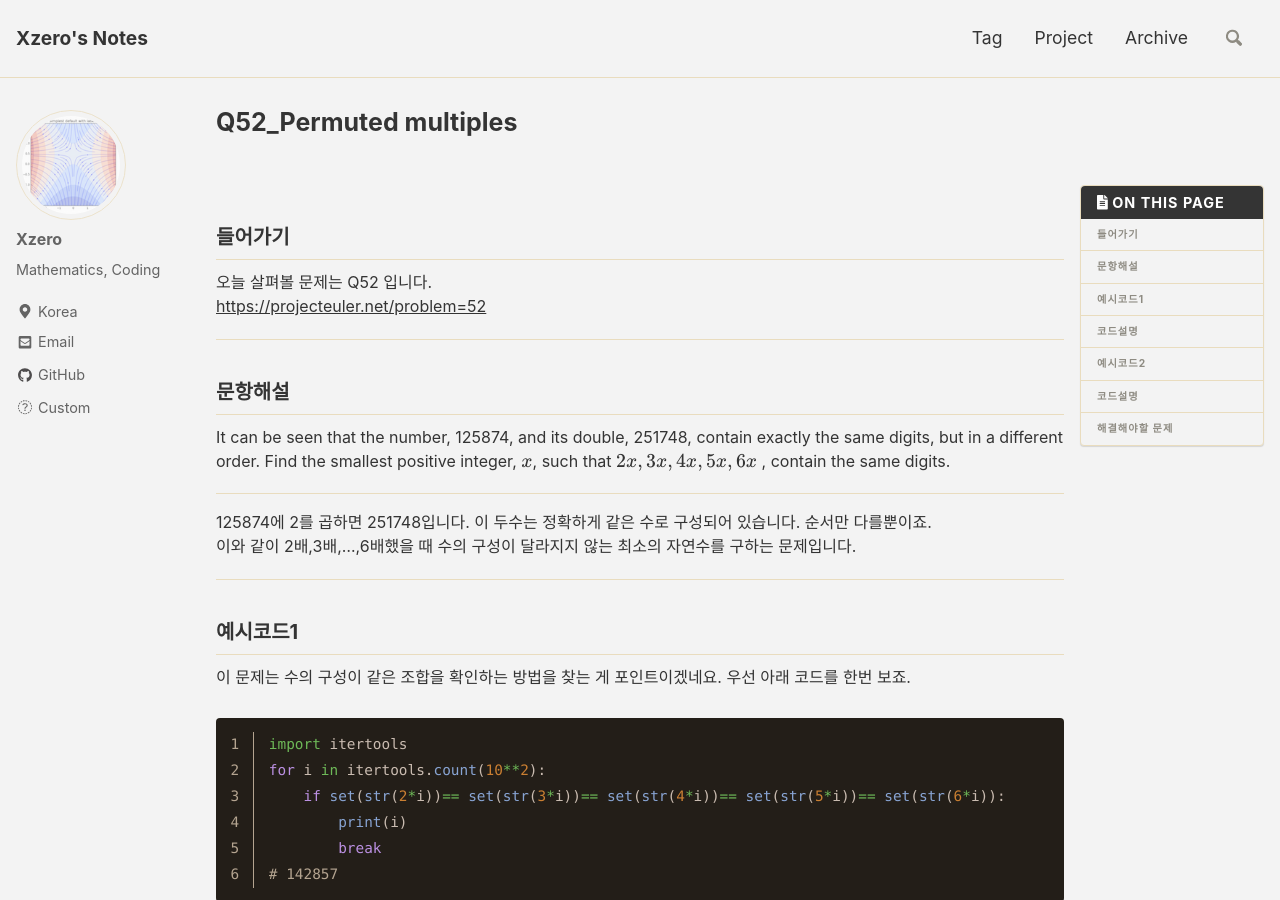
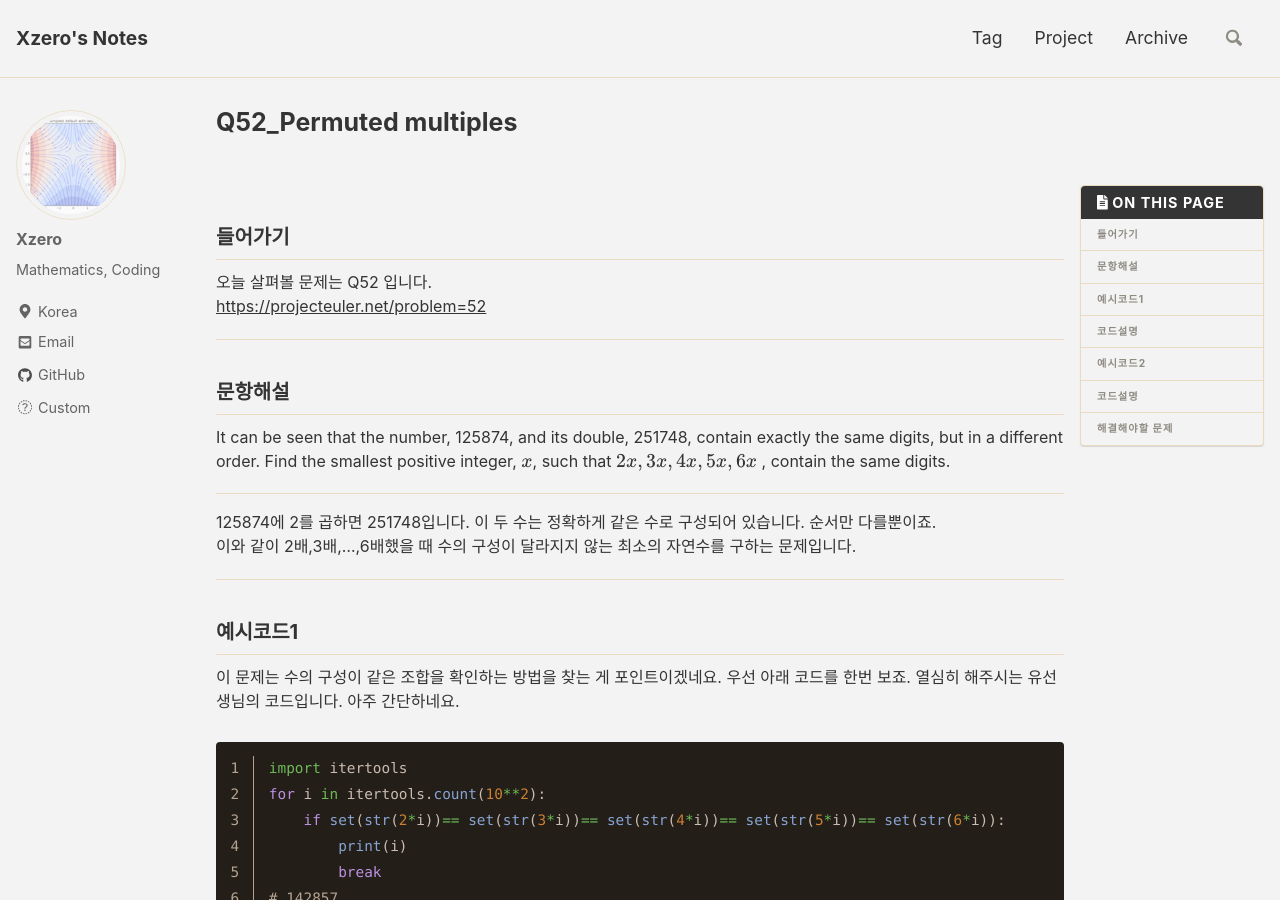
Before and after one commit to xzeromath/xzeromath.github.io, a Jekyll site: the page built from _posts/Euler/2020-06-06-ep52.md, in a window 1280 px wide and 900 px high. Built offline with Jekyll 4.4.1, drawn with Linux system fonts in a browser that asks for light colours; nearby versions of some CDN libraries; formulas are drawn with MathJax 3; comment, search, counter and statistics services are not loaded.

Commit message:
ep52edit

```diff
--- a/_posts/Euler/2020-06-06-ep52.md
+++ b/_posts/Euler/2020-06-06-ep52.md
@@ -21,7 +21,7 @@ contain exactly the same digits, but in a different order.
 Find the smallest positive integer, $x$, such that $2x, 3x, 4x, 5x,6x$ , contain the same digits.
 
 ---
-125874에 2를 곱하면 251748입니다. 이 두수는 정확하게 같은 수로 구성되어 있습니다. 순서만 다를뿐이죠.
+125874에 2를 곱하면 251748입니다. 이 두 수는 정확하게 같은 수로 구성되어 있습니다. 순서만 다를뿐이죠.
 이와 같이 2배,3배,...,6배했을 때 수의 구성이 달라지지 않는 최소의 자연수를 구하는 문제입니다.
 
 ---
@@ -29,6 +29,7 @@ Find the smallest positive integer, $x$, such that $2x, 3x, 4x, 5x,6x$ , contain
 ## 예시코드1
 
 이 문제는 수의 구성이 같은 조합을 확인하는 방법을 찾는 게 포인트이겠네요. 우선 아래 코드를 한번 보죠.
+열심히 해주시는 유선생님의 코드입니다. 아주 간단하네요.
 
 {% highlight python linenos %}
 import itertools
```
